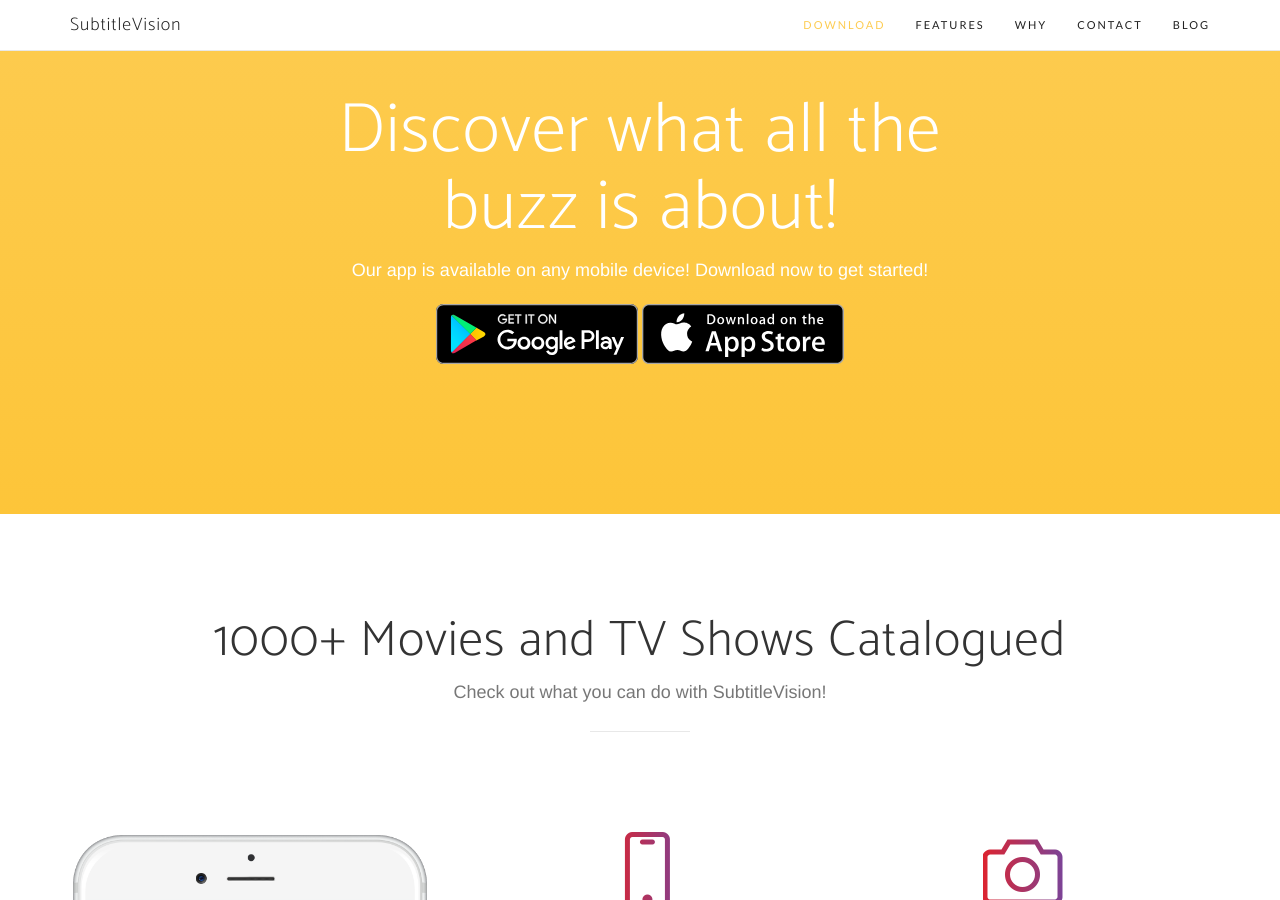
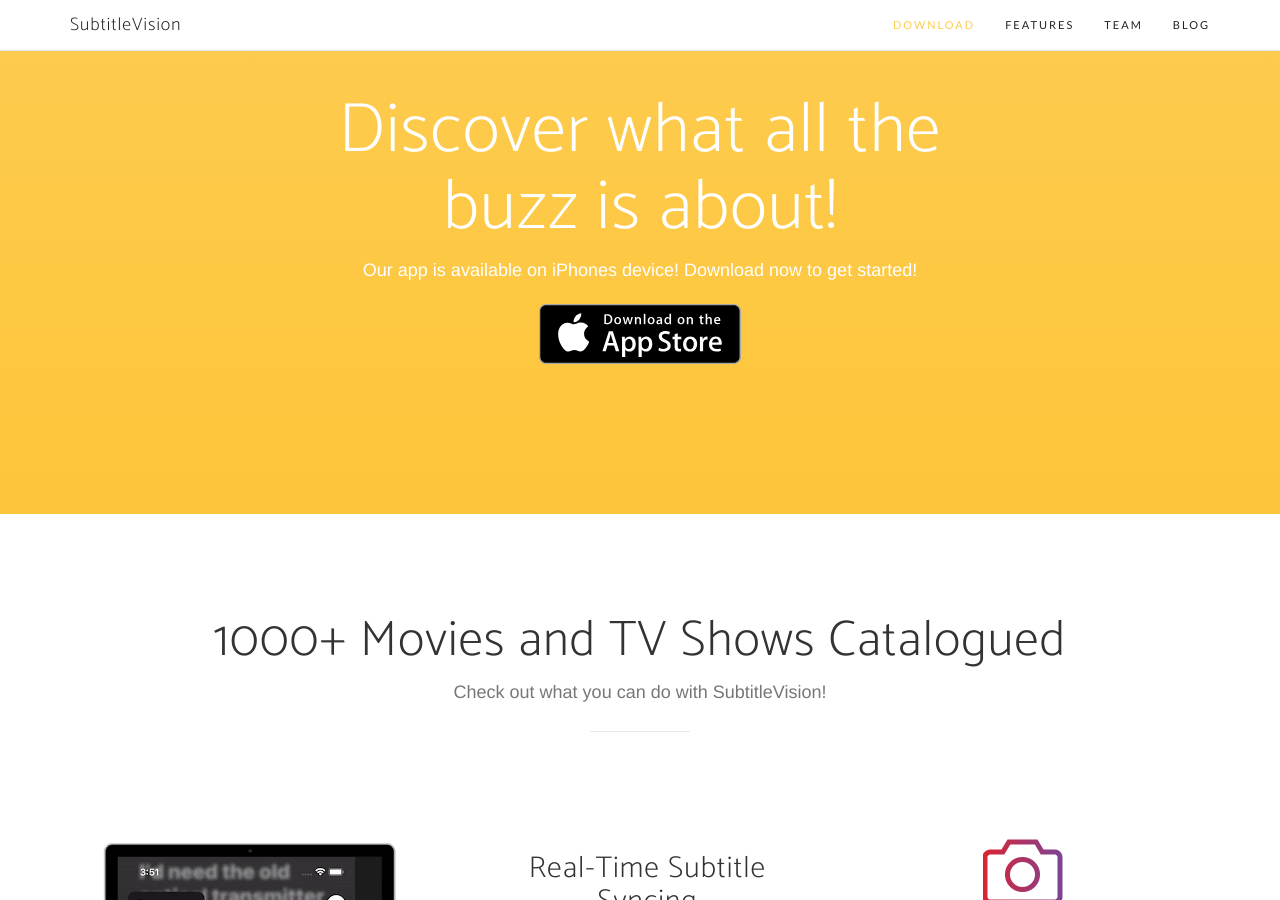
Before and after one commit to subtitlevision/subtitlevision.github.io, a Jekyll site: the page built from index.html, in a window 1280 px wide and 900 px high, scrolled down 957 px. Built offline with Jekyll 4.4.1, drawn with Linux system fonts in a browser that asks for light colours; nearby versions of some CDN libraries; some web fonts are replaced; the list of posts is cut into pages by our own code; some of the changed text lies outside the part shown.

Commit message:
update nav

```diff
--- a/_config.yml
+++ b/_config.yml
@@ -1,8 +1,8 @@
 # Site settings
 title: SubtitleVision
 email:
-description: A jekyll template for landing pages, portfolio and blogging
-favicon: img/favicon.ico
+description: Real-Time movie and TV show guide
+favicon: /img/favicon.ico
 
 baseurl:
 url: "https://subtitlevision.github.io/"
--- a/_includes/aside.html
+++ /dev/null
@@ -1,9 +0,0 @@
-<section class="cta">
-    <div class="cta-content">
-        <div class="container">
-            <h2>Help it. By<br>little actions.</h2>
-            <a href="/funds" class="btn btn-outline btn-xl page-scroll">How I can?!</a>
-        </div>
-    </div>
-    <div class="overlay"></div>
-</section>
--- a/_includes/call-to-action.html
+++ b/_includes/call-to-action.html
@@ -3,9 +3,8 @@
         <div class="row">
             <div class="col-md-8 col-md-offset-2">
                 <h2 class="section-heading">Discover what all the buzz is about!</h2>
-                <p>Our app is available on any mobile device! Download now to get started!</p>
+                <p>Our app is available on iPhones device! Download now to get started!</p>
                 <div class="badges">
-                    <a class="badge-link" href="#"><img src="/img/google-play-badge.svg" alt=""></a>
                     <a class="badge-link" href="#"><img src="/img/app-store-badge.svg" alt=""></a>
                 </div>
             </div>
--- a/_includes/nav.html
+++ b/_includes/nav.html
@@ -18,10 +18,7 @@
                     <a class="page-scroll" href="#features">Features</a>
                 </li>
                 <li>
-                    <a class="page-scroll" href="#why">Why</a>
-                </li>
-                <li>
-                    <a class="page-scroll" href="#contact">Contact</a>
+                    <a class="page-scroll" href="/team/">Team</a>
                 </li>
                 <li>
                     <a href="/blog/">Blog</a>
--- a/_includes/services.html
+++ b/_includes/services.html
@@ -13,7 +13,7 @@
             <div class="row">
                 <div class="col-md-4">
                     <div class="device-container">
-                        <div class="device-mockup iphone6_plus portrait white">
+                        <div class="device-mockup iphone10 portrait black">
                             <div class="device">
                                 <div class="screen">
                                     <!-- Demo image for screen mockup, you can put an image here, some HTML, an animation, video, or anything else! -->
@@ -30,7 +30,7 @@
                         <div class="row">
                             <div class="col-md-6">
                                 <div class="feature-item">
-                                    <i class="icon-screen-smartphone text-primary"></i>
+                                    <i class="fa-regular fa-closed-captioning"></i>
                                     <h3>Real-Time Subtitle Syncing</h3>
                                     <p class="text-muted">Subtitles in real-time synced up to what you're watching.</p>
                                 </div>
--- a/_layouts/test.html
+++ b/_layouts/test.html
@@ -7,7 +7,6 @@
   {% include nav.html %}
   {% include header.html %}
   {% include call-to-action.html %}
-  {% include aside.html %}
   {% include contact.html %}
   {% include scripts.html %}
 </body>
```
Also changed, not shown: vendor/device-mockups/iphone_10/portrait_black.png (added).
